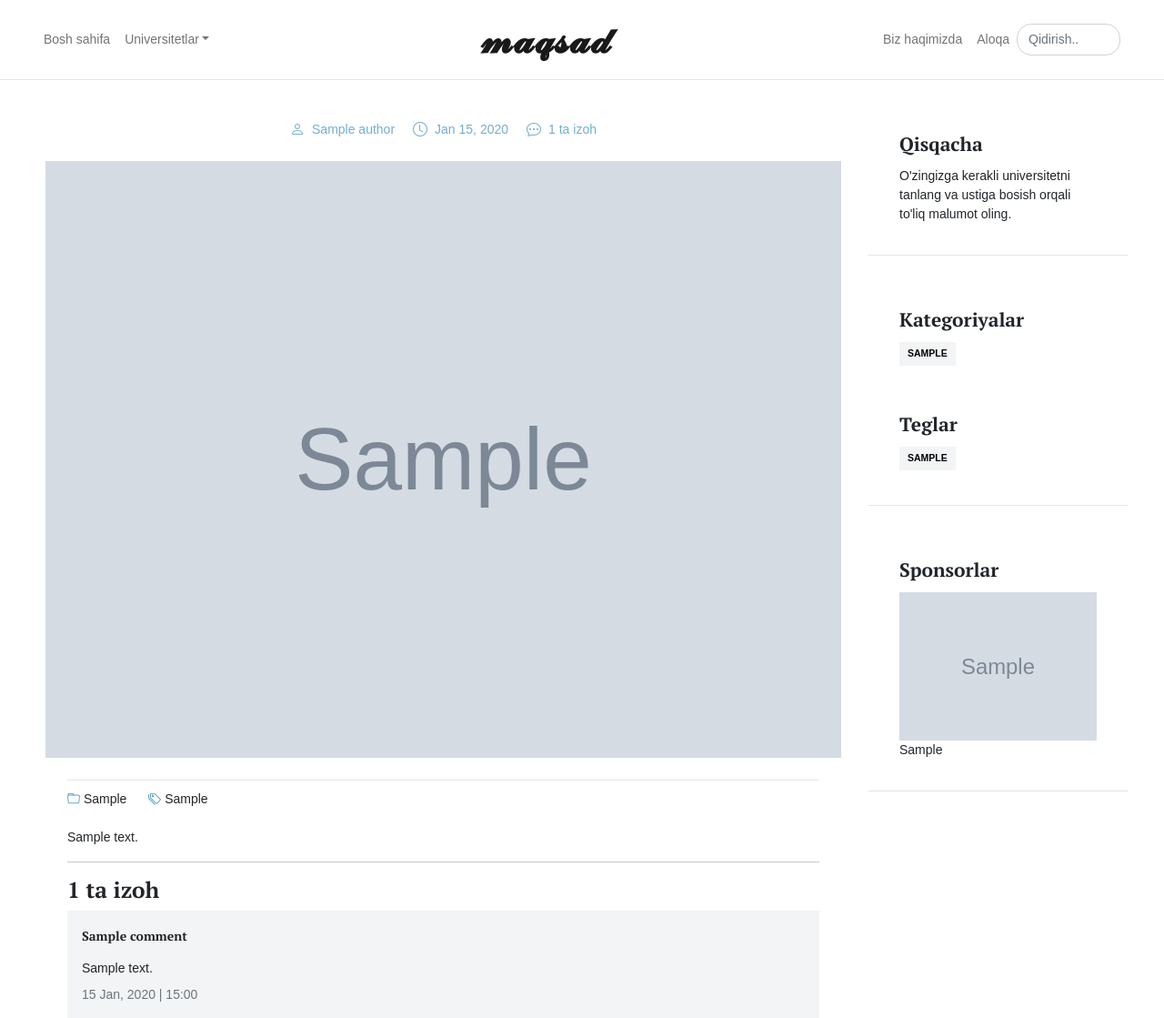
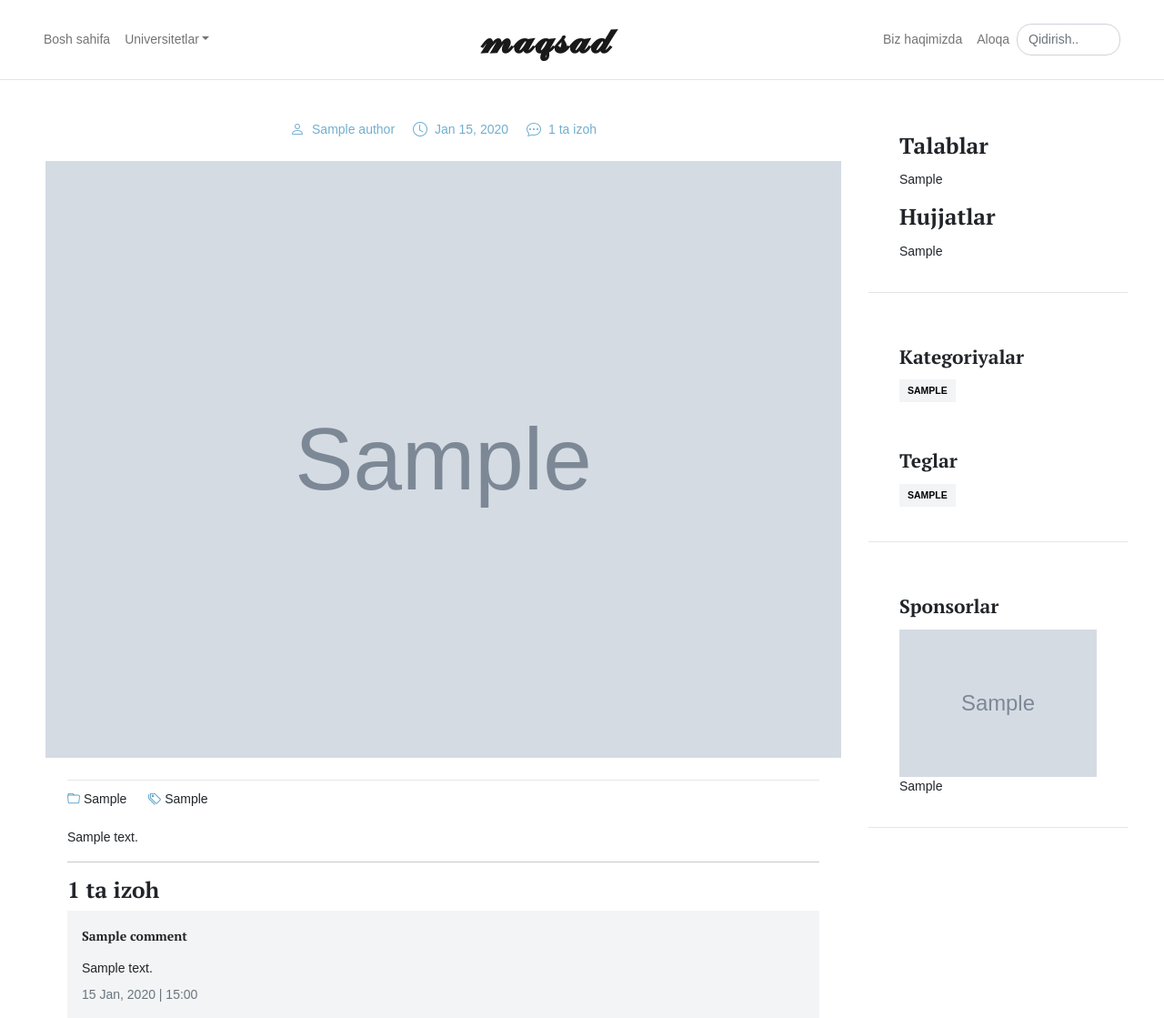
Before and after one commit to sevbo2003/foreign-unv, a Django app: a page that uses templates/navbar.html in a window 1280 px wide. Shown: the top 1119 px of the page at 91% size. Run offline with Django 4.2, Linux system fonts and the light colour scheme; tables that the repository leaves empty hold one stand-in row (values such as "Sample post"); grey boxes marked "Sample" are stand-in pictures; some libraries are stand-ins or nearby versions; some web fonts are replaced.

Commit message:
subscribtion updated

```diff
--- a/templates/detail_page.html
+++ b/templates/detail_page.html
@@ -69,7 +69,7 @@
                                     {% csrf_token %}
                                     <div class="row">
                                         <div class="col-md-6">
-                                            {{ form }}
+                                            {{ comment_form }}
                                         </div>
                                     </div>
                                     <button class="btn btn-success mt-3" type="submit">Yuborish</button>
@@ -86,10 +86,10 @@
                     <aside class="sidebar">
                         <div class="card mb-4">
                             <div class="card-body">
-                                <h4 class="card-title">Qisqacha</h4>
-                                <p class="card-text">O'zingizga kerakli universitetni tanlang va ustiga bosish orqali
-                                    to'liq
-                                    malumot oling.
+                                <h3 class="card-title">Talablar</h3>
+                                <p class="card-text">{{ univer.requirements|safe }}
+                                <h3 class="card-title">Hujjatlar</h3>
+                                <p class="card-text">{{ univer.hujjatlar|safe }}
                                 </p>
                             </div>
                         </div>
--- a/templates/navbar.html
+++ b/templates/navbar.html
@@ -16,7 +16,9 @@
                         <a class="nav-link dropdown-toggle" href="#" id="dropdown03" data-bs-toggle="dropdown"
                            aria-haspopup="true" aria-expanded="false">Universitetlar</a>
                         <div class="dropdown-menu" aria-labelledby="dropdown03">
-                            <a class="dropdown-item" href="doc-alerts.html">Koreya</a>
+                            {% for university in universities %}
+                            <a class="dropdown-item" href="doc-alerts.html">{{ university.davlat }}</a>
+                            {% endfor %}
                         </div>
                     </li>
                 </ul>
--- a/university/views.py
+++ b/university/views.py
@@ -43,7 +43,7 @@ def university_detail(request, slug):
     categories = Category.objects.all()
     tags = Tags.objects.all()
     if request.method == 'POST':
-        form = CommentForm(request.POST)
+        comment_form = CommentForm(request.POST)
         if form.is_valid():
             name = form.cleaned_data['name']
             email = form.cleaned_data['email']
@@ -58,12 +58,14 @@ def university_detail(request, slug):
             p.save()
             return redirect('detail', universitet.slug)
     else:
-        form = CommentForm()
+        comment_form = CommentForm()
+    form = EmailForm()
     context = {
         'univer': universitet,
         'sponsors': sponsors,
         'categories': categories,
         'tags': tags,
+        'comment_form': form,
         'form': form
     }
     return render(request, 'detail_page.html', context)
```
